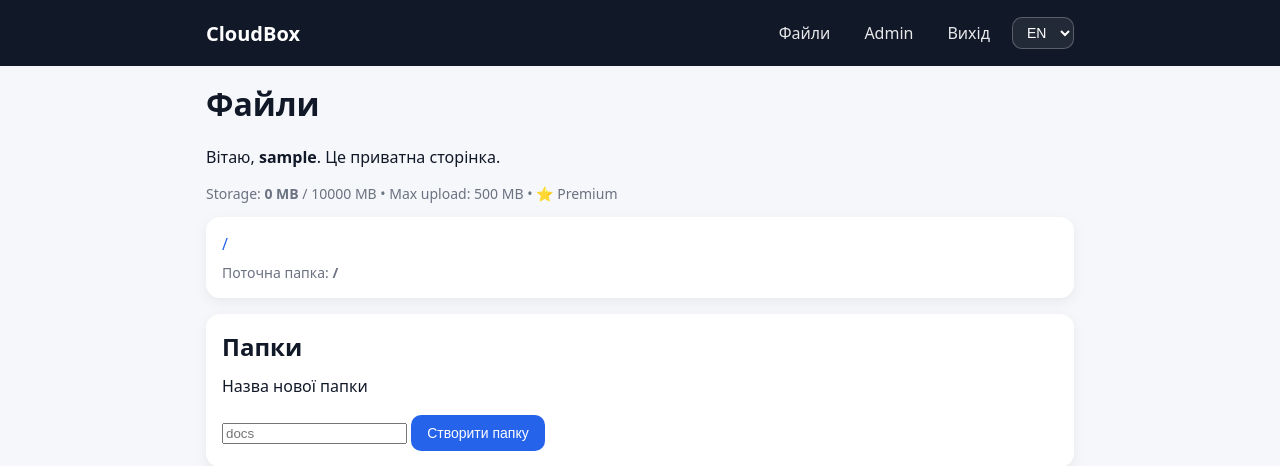
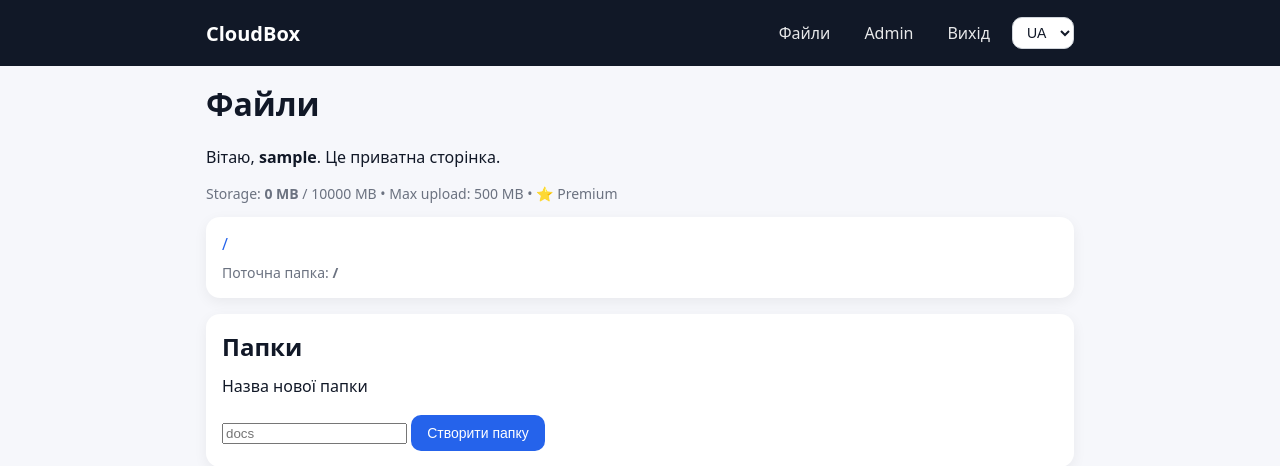
Before and after one commit to Dmytro-Shyjko/cloudbox, a Flask app: page /files in a window 1280 px wide. Shown: the top 466 px of the page. Run offline with Flask 3, Linux system fonts and the light colour scheme; the visitor is signed in with stand-in values (Sample User, id 1); data comes from the database, SQL or seed files in the repository.

Commit message:
ui: fix language dropdown readability and selected value

```diff
--- a/app/static/style.css
+++ b/app/static/style.css
@@ -87,10 +87,15 @@ a {
 .lang-select {
   padding: 6px 10px;
   border-radius: 10px;
-  border: 1px solid rgba(255, 255, 255, 0.25);
-  background: rgba(255, 255, 255, 0.08);
-  color: white;
+  border: 1px solid #d1d5db;
+  background: #ffffff;
+  color: #111827;
   font-size: 14px;
+}
+
+.lang-select option {
+  background: #ffffff;
+  color: #111827;
 }
 
 .user {
--- a/app/templates/base.html
+++ b/app/templates/base.html
@@ -1,5 +1,5 @@
 <!DOCTYPE html>
-<html lang="{{ session.get('lang', 'en') }}">
+<html lang="{{ current_lang }}">
 <head>
 	<meta charset="utf-8">
 	<title>{{ title if title else "CloudBox" }}</title>
@@ -31,9 +31,9 @@
 
 			<form class="lang-form" method="post" action="{{ url_for('auth.set_lang_post') }}">
 				<select class="lang-select" name="lang" onchange="this.form.submit()">
-					<option value="en" {% if session.get('lang', 'en') == 'en' %}selected{% endif %}>EN</option>
-					<option value="uk" {% if session.get('lang', 'en') == 'uk' %}selected{% endif %}>UA</option>
-					<option value="de" {% if session.get('lang', 'en') == 'de' %}selected{% endif %}>DE</option>
+					<option value="en" {% if current_lang == 'en' %}selected{% endif %}>EN</option>
+					<option value="uk" {% if current_lang == 'uk' %}selected{% endif %}>UA</option>
+					<option value="de" {% if current_lang == 'de' %}selected{% endif %}>DE</option>
 				</select>
 			</form>
 		</nav>
```
